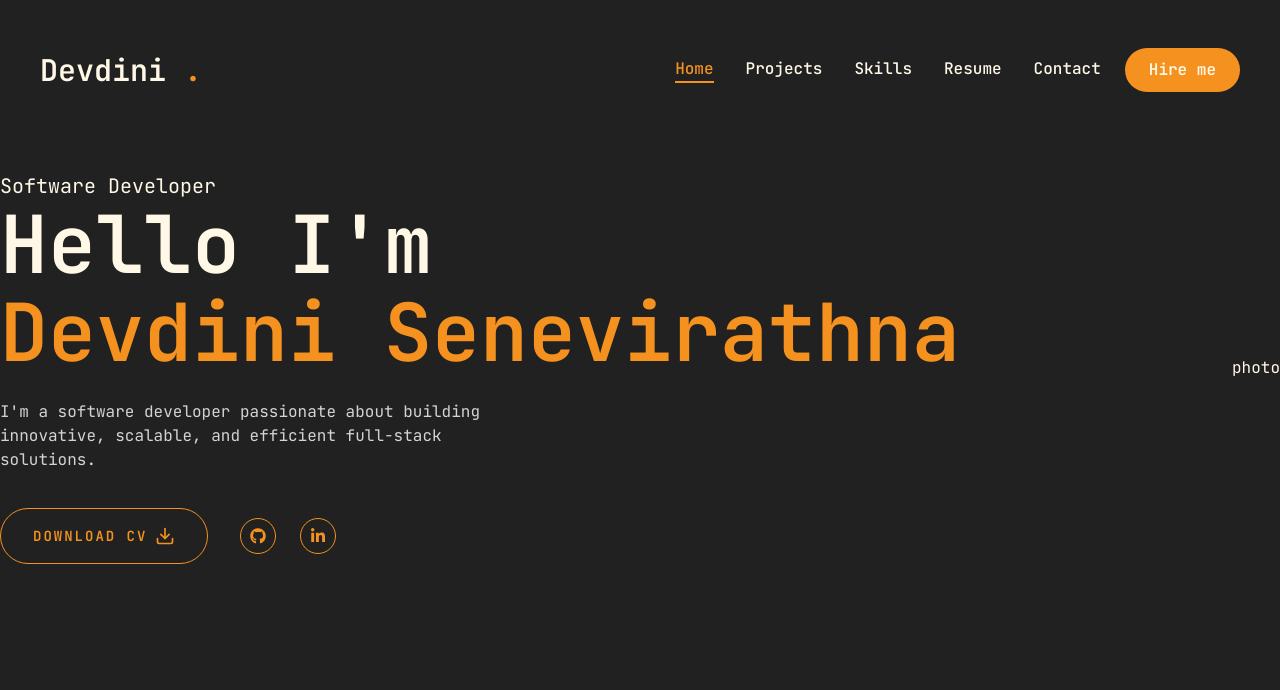
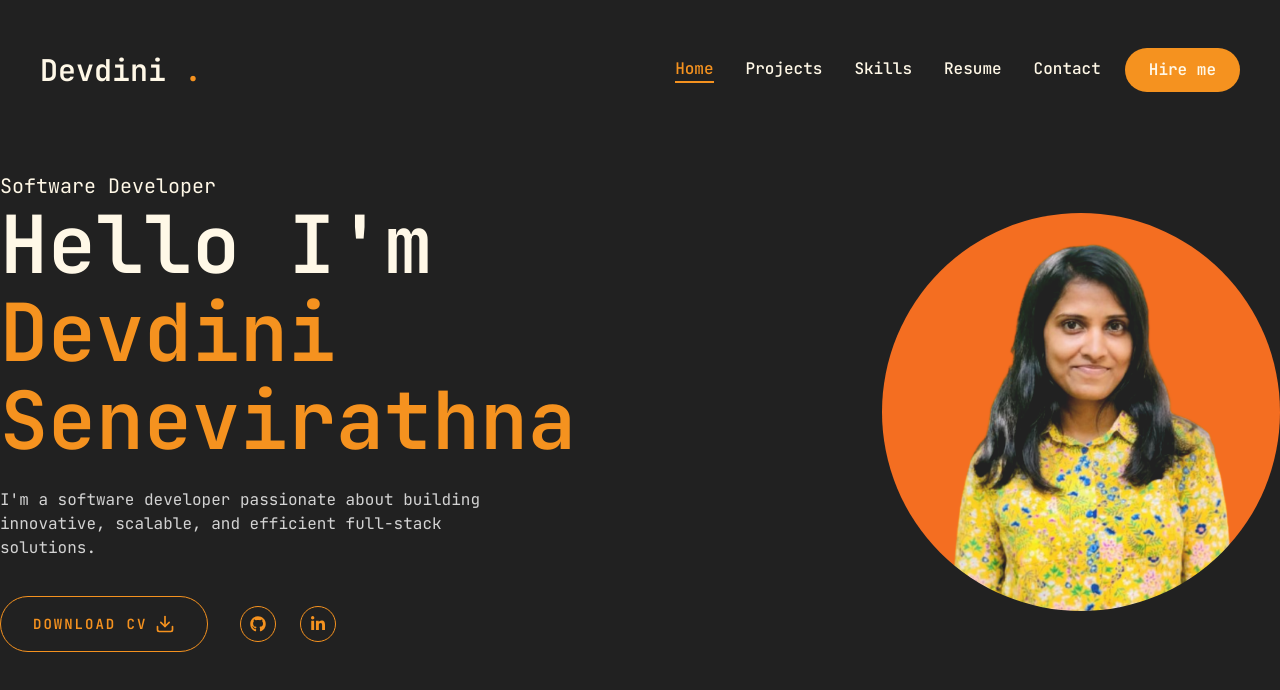
Before and after one commit to DSenevirathna/my-portfolio, a Next.js app: page / in a window 1280 px wide. Shown: the top 690 px of the page. Built offline with nearby package versions, Linux system fonts and the light colour scheme.

Commit message:
Refactor code structure for improved readability and maintainability

```diff
--- a/app/page.jsx
+++ b/app/page.jsx
@@ -7,10 +7,10 @@ import Photo from '@/components/ui/Photo'
 const Home = () => {
   return (
     <section className='h-full'>
-      <div className='container mx-auto h-full'>
+      <div className='container mx-auto h-full '>
         <div className='flex flex-col xl:flex-row items-center justify-between xl:pt-8 xl:pb-24'>
           {/*text*/}
-          <div className='text-center xl:text-left'>
+          <div className='text-center xl:text-left order-1 xl:order-1'>
             <span className='text-xl'>Software Developer</span>
             <h1 className='h1 mb-6'>
               Hello I'm <br/><span className='text-primary'>Devdini Senevirathna</span>
@@ -40,7 +40,7 @@ const Home = () => {
           </div>
 
           {/*photo*/}
-          <div>
+          <div className='order-2 xl:order-2 mb-8 xl:mb-0'>
             <Photo/>
           </div>
         </div>
--- a/components/ui/Photo.jsx
+++ b/components/ui/Photo.jsx
@@ -3,11 +3,23 @@
 import React from 'react'
 import {motion} from 'framer-motion'
 import Image  from 'next/image'
+import profilePic from '@/public/myPic.png'
 
 const Photo = () => {
   return (
     <div className='w-full h-full relative'>
-      photo
+      <motion.div>
+            <div className='w-[298px] h-[298px] xl:w-[398px] xl:h-[398px] mix-blend-lighten'>
+                <Image
+                src={profilePic}
+                priority
+                quality={100}
+                fill
+                alt='my-photo'
+                className=' rounded-full object-contain'
+                />
+            </div>
+      </motion.div>
     </div>
   )
 }
```
Also changed, not shown: public/myPic.png (added), public/my_photo.jpeg (deleted).
